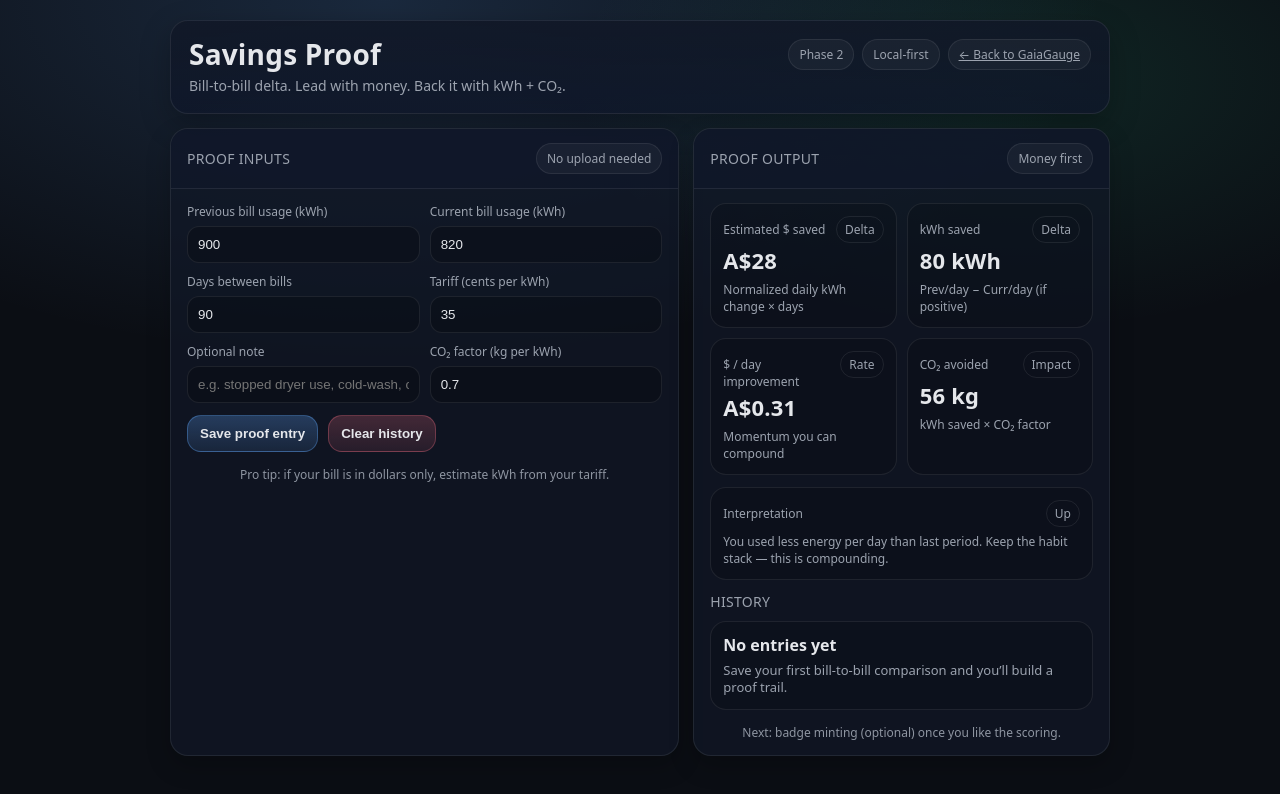
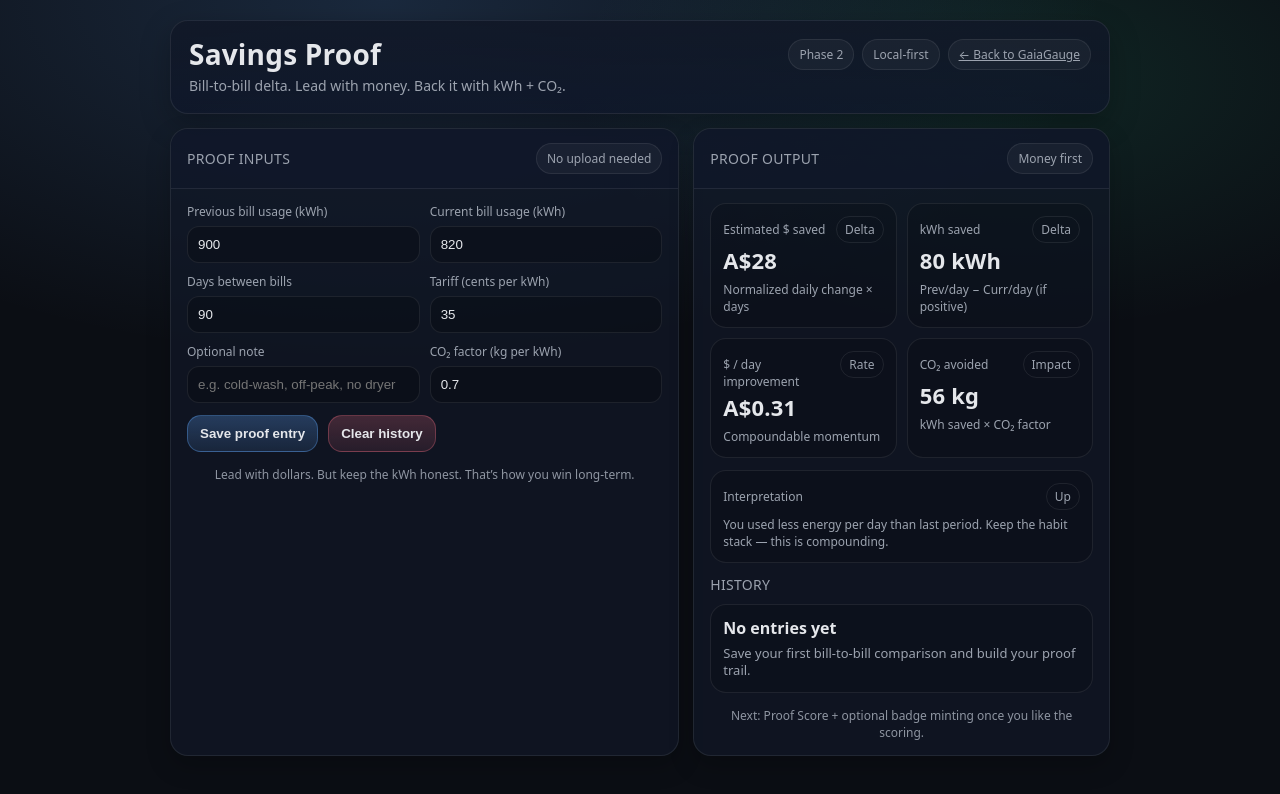
Before and after one commit to vamuq999/gaia.gauge, a Next.js app: page /proof in a window 1280 px wide. Shown: the top 794 px of the page. Built offline with nearby package versions, Linux system fonts and the light colour scheme.

Commit message:
Update page.tsx

```diff
--- a/app/proof/page.tsx
+++ b/app/proof/page.tsx
@@ -26,13 +26,18 @@ export default function ProofPage() {
   const [loaded, setLoaded] = useState(false);
 
   useEffect(() => {
-    // Load profile
-    let loadedProfile: Profile | null = null;
+    // Load profile (non-null safe)
     try {
       const p = localStorage.getItem(PROFILE_KEY);
       if (p) {
-        loadedProfile = JSON.parse(p);
-        setProfile(loadedProfile);
+        const parsed = JSON.parse(p) as Profile;
+        setProfile(parsed);
+
+        // ✅ Upgrade: auto-set draft tariff from profile
+        setDraft((d) => ({
+          ...d,
+          tariffCentsPerKwh: parsed.tariffCentsPerKwh ?? d.tariffCentsPerKwh,
+        }));
       }
     } catch {}
 
@@ -41,12 +46,6 @@ export default function ProofPage() {
       const h = localStorage.getItem(PROOF_KEY);
       if (h) setHistory(JSON.parse(h));
     } catch {}
-
-    // ✅ Upgrade: auto-set draft tariff from profile if available
-    setDraft((d) => ({
-      ...d,
-      tariffCentsPerKwh: loadedProfile?.tariffCentsPerKwh ?? d.tariffCentsPerKwh,
-    }));
 
     setLoaded(true);
   }, []);
@@ -68,9 +67,11 @@ export default function ProofPage() {
       createdAt: new Date().toISOString(),
     };
     setHistory([entry, ...history].slice(0, 50));
+
+    // reset draft but keep tariff sticky
     setDraft((d) => ({
       ...defaultProofDraft(),
-      tariffCentsPerKwh: d.tariffCentsPerKwh, // keep tariff sticky
+      tariffCentsPerKwh: d.tariffCentsPerKwh,
     }));
   }
 
@@ -116,7 +117,9 @@ export default function ProofPage() {
                   className="input"
                   inputMode="decimal"
                   value={String(draft.prevKwh)}
-                  onChange={(e) => setDraft({ ...draft, prevKwh: safeNumber(e.target.value, draft.prevKwh) })}
+                  onChange={(e) =>
+                    setDraft({ ...draft, prevKwh: safeNumber(e.target.value, draft.prevKwh) })
+                  }
                 />
               </div>
 
@@ -126,7 +129,9 @@ export default function ProofPage() {
                   className="input"
                   inputMode="decimal"
                   value={String(draft.currKwh)}
-                  onChange={(e) => setDraft({ ...draft, currKwh: safeNumber(e.target.value, draft.currKwh) })}
+                  onChange={(e) =>
+                    setDraft({ ...draft, currKwh: safeNumber(e.target.value, draft.currKwh) })
+                  }
                 />
               </div>
             </div>
@@ -140,7 +145,9 @@ export default function ProofPage() {
                   className="input"
                   inputMode="decimal"
                   value={String(draft.days)}
-                  onChange={(e) => setDraft({ ...draft, days: safeNumber(e.target.value, draft.days) })}
+                  onChange={(e) =>
+                    setDraft({ ...draft, days: safeNumber(e.target.value, draft.days) })
+                  }
                 />
               </div>
 
@@ -151,7 +158,10 @@ export default function ProofPage() {
                   inputMode="decimal"
                   value={String(draft.tariffCentsPerKwh)}
                   onChange={(e) =>
-                    setDraft({ ...draft, tariffCentsPerKwh: safeNumber(e.target.value, draft.tariffCentsPerKwh) })
+                    setDraft({
+                      ...draft,
+                      tariffCentsPerKwh: safeNumber(e.target.value, draft.tariffCentsPerKwh),
+                    })
                   }
                 />
               </div>
@@ -166,7 +176,7 @@ export default function ProofPage() {
                   className="input"
                   value={draft.note ?? ""}
                   onChange={(e) => setDraft({ ...draft, note: e.target.value })}
-                  placeholder="e.g. stopped dryer use, cold-wash, off-peak"
+                  placeholder="e.g. cold-wash, off-peak, no dryer"
                 />
               </div>
 
@@ -186,7 +196,7 @@ export default function ProofPage() {
             </div>
 
             <div className="footer">
-              Pro tip: if your bill is in dollars only, estimate kWh from your tariff.
+              Lead with dollars. But keep the kWh honest. That’s how you win long-term.
             </div>
           </div>
         </div>
@@ -207,7 +217,7 @@ export default function ProofPage() {
                 <div className="kpiValue">
                   {sym}{Math.round(result.moneySaved)}
                 </div>
-                <div className="kpiHint">Normalized daily kWh change × days</div>
+                <div className="kpiHint">Normalized daily change × days</div>
               </div>
 
               <div className="kpi">
@@ -227,7 +237,7 @@ export default function ProofPage() {
                 <div className="kpiValue">
                   {sym}{Math.round(result.moneyPerDay * 100) / 100}
                 </div>
-                <div className="kpiHint">Momentum you can compound</div>
+                <div className="kpiHint">Compoundable momentum</div>
               </div>
 
               <div className="kpi">
@@ -259,7 +269,7 @@ export default function ProofPage() {
               {history.length === 0 && (
                 <div className="item">
                   <p className="itemTitle">No entries yet</p>
-                  <p className="itemDesc">Save your first bill-to-bill comparison and you’ll build a proof trail.</p>
+                  <p className="itemDesc">Save your first bill-to-bill comparison and build your proof trail.</p>
                 </div>
               )}
 
@@ -290,7 +300,7 @@ export default function ProofPage() {
               })}
             </div>
 
-            <div className="footer">Next: badge minting (optional) once you like the scoring.</div>
+            <div className="footer">Next: Proof Score + optional badge minting once you like the scoring.</div>
           </div>
         </div>
       </section>
```
